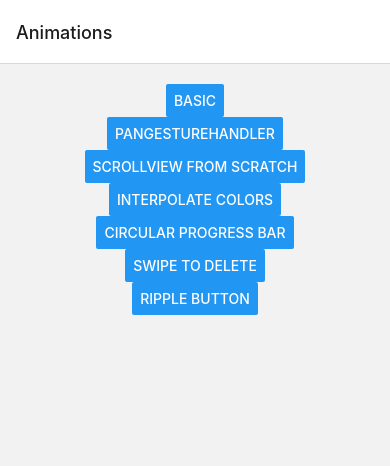
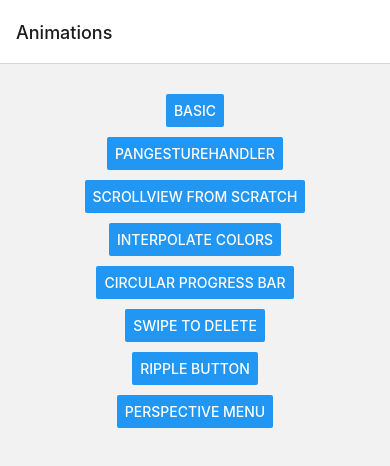
Before and after one commit to juanbazpera/react-native-reanimated-examples, a React Native app: screen /home in a window 390 px wide. Shown: the top 466 px of the page. Built offline with nearby package versions, Linux system fonts and the light colour scheme.

Commit message:
fix android

```diff
--- a/src/App.js
+++ b/src/App.js
@@ -9,6 +9,7 @@ import InterpolateColor from './animations/InterpolateColor';
 import CircleAnimationProps from './animations/CircleAnimationProps';
 import SwipeToDelete from './animations/SwipeToDelete';
 import RippleButton from './animations/RippleButton';
+import PerspectiveMenu from './animations/PerspectiveMenu';
 
 const Stack = createNativeStackNavigator();
 
@@ -56,6 +57,11 @@ const App = () => {
           name="ripple"
           component={RippleButton}
         />
+        <Stack.Screen
+          options={{ title: 'Perspective Menu' }}
+          name="perspectiveMenu"
+          component={PerspectiveMenu}
+        />
       </Stack.Navigator>
     </NavigationContainer>
   );
--- a/src/Home/index.js
+++ b/src/Home/index.js
@@ -6,48 +6,70 @@ const Home = () => {
   const { navigate } = useNavigation();
   return (
     <View style={styles.container}>
+      <View style={styles.buttonContainer}>
         <Button
           title="Basic"
           onPress={() => {
             navigate('basic');
           }}
         />
+      </View>
+      <View style={styles.buttonContainer}>
         <Button
           title="PanGestureHandler"
           onPress={() => {
             navigate('panGestureHandler');
           }}
         />
+      </View>
+      <View style={styles.buttonContainer}>
         <Button
           title="ScrollView from Scratch"
           onPress={() => {
             navigate('scrollView');
           }}
         />
+      </View>
+      <View style={styles.buttonContainer}>
         <Button
           title="Interpolate colors"
           onPress={() => {
             navigate('colors');
           }}
         />
+      </View>
+      <View style={styles.buttonContainer}>
         <Button
           title="Circular Progress Bar"
           onPress={() => {
             navigate('progress');
           }}
         />
+      </View>
+      <View style={styles.buttonContainer}>
         <Button
           title="Swipe to delete"
           onPress={() => {
             navigate('swipeToDelete');
           }}
         />
+      </View>
+      <View style={styles.buttonContainer}>
         <Button
           title="Ripple Button"
           onPress={() => {
             navigate('ripple');
           }}
         />
+      </View>
+      <View style={styles.buttonContainer}>
+        <Button
+          title="Perspective Menu"
+          onPress={() => {
+            navigate('perspectiveMenu');
+          }}
+        />
+      </View>
     </View>
   );
 };
@@ -60,4 +82,7 @@ const styles = StyleSheet.create({
     alignItems: 'center',
     paddingVertical: 20,
   },
+  buttonContainer: {
+    marginTop: 10,
+  },
 });
--- a/src/animations/PanGesture/index.js
+++ b/src/animations/PanGesture/index.js
@@ -6,7 +6,10 @@ import Animated, {
   useSharedValue,
   withSpring,
 } from 'react-native-reanimated';
-import { PanGestureHandler } from 'react-native-gesture-handler';
+import {
+  GestureHandlerRootView,
+  PanGestureHandler,
+} from 'react-native-gesture-handler';
 
 const SIZE = 100.0;
 const CIRCLE_RADIOUS = SIZE * 2;
@@ -47,6 +50,7 @@ const App = () => {
   });
 
   return (
+    <GestureHandlerRootView style={{ flex: 1 }}>
       <View style={styles.container}>
         <View style={styles.circle}>
           <PanGestureHandler onGestureEvent={panGestureEvent}>
@@ -54,6 +58,7 @@ const App = () => {
           </PanGestureHandler>
         </View>
       </View>
+    </GestureHandlerRootView>
   );
 };
 
--- /dev/null
+++ b/src/animations/PerspectiveMenu/index.js
@@ -0,0 +1,14 @@
+import React from 'react';
+import { StyleSheet, Text, View } from 'react-native';
+
+const PerspectiveMenu = () => {
+  return (
+    <View>
+      <Text></Text>
+    </View>
+  );
+};
+
+export default PerspectiveMenu;
+
+const styles = StyleSheet.create({});
--- a/src/animations/RippleButton/index.js
+++ b/src/animations/RippleButton/index.js
@@ -1,14 +1,17 @@
 import React from 'react';
 import { StyleSheet, View, Text } from 'react-native';
+import { GestureHandlerRootView } from 'react-native-gesture-handler';
 import Ripple from './Ripple';
 
 const RippleButton = () => {
   return (
-    <View style={styles.container}>
-      <Ripple style={styles.ripple} onTap={() => console.log('Tap')}>
-        <Text style={styles.text}>Tap</Text>
-      </Ripple>
-    </View>
+    <GestureHandlerRootView style={{ flex: 1 }}>
+      <View style={styles.container}>
+        <Ripple style={styles.ripple} onTap={() => console.log('Tap')}>
+          <Text style={styles.text}>Tap</Text>
+        </Ripple>
+      </View>
+    </GestureHandlerRootView>
   );
 };
 
--- a/src/animations/ScrollViewFromScratch/index.js
+++ b/src/animations/ScrollViewFromScratch/index.js
@@ -1,6 +1,9 @@
 import React from 'react';
 import { Dimensions, StyleSheet, View } from 'react-native';
-import { PanGestureHandler } from 'react-native-gesture-handler';
+import {
+  GestureHandlerRootView,
+  PanGestureHandler,
+} from 'react-native-gesture-handler';
 import Animated, {
   cancelAnimation,
   useAnimatedGestureHandler,
@@ -24,9 +27,9 @@ const ScrollViewFromScratch = () => {
 
   const panGestureEvent = useAnimatedGestureHandler({
     onStart: (_, context) => {
+      cancelAnimation(translateX);
       context.translateX = clampedTranslateX.value;
       // TODO: We need to stop the previous animation, when we scroll a lot
-      cancelAnimation(translateX);
     },
     onActive: (event, context) => {
       translateX.value = event.translationX + context.translateX;
@@ -37,6 +40,7 @@ const ScrollViewFromScratch = () => {
   });
 
   return (
+    <GestureHandlerRootView style={{ flex: 1 }}>
       <View style={styles.container}>
         <PanGestureHandler onGestureEvent={panGestureEvent}>
           <Animated.View style={[styles.animatedView]}>
@@ -51,6 +55,7 @@ const ScrollViewFromScratch = () => {
           </Animated.View>
         </PanGestureHandler>
       </View>
+    </GestureHandlerRootView>
   );
 };
 
--- a/src/animations/SwipeToDelete/index.js
+++ b/src/animations/SwipeToDelete/index.js
@@ -1,6 +1,9 @@
 import React, { useState, useCallback, useRef } from 'react';
 import { SafeAreaView, StatusBar, StyleSheet, Text } from 'react-native';
-import { ScrollView } from 'react-native-gesture-handler';
+import {
+  GestureHandlerRootView,
+  ScrollView,
+} from 'react-native-gesture-handler';
 import ListItem from './ListItem';
 
 const TITLES = [
@@ -25,6 +28,7 @@ const SwipeToDelete = () => {
 
   return (
     <SafeAreaView style={styles.container}>
+      <GestureHandlerRootView style={{ flex: 1 }}>
         <StatusBar barStyle="default" />
         <Text style={styles.title}>Tasks</Text>
         <ScrollView ref={scrollRef} style={styles.scrollStyle}>
@@ -37,6 +41,7 @@ const SwipeToDelete = () => {
             />
           ))}
         </ScrollView>
+      </GestureHandlerRootView>
     </SafeAreaView>
   );
 };
```
Also changed, not shown: 1 other file (tests, documents, lock files or other folders). Lines whose indentation alone changed are shown as unchanged.
